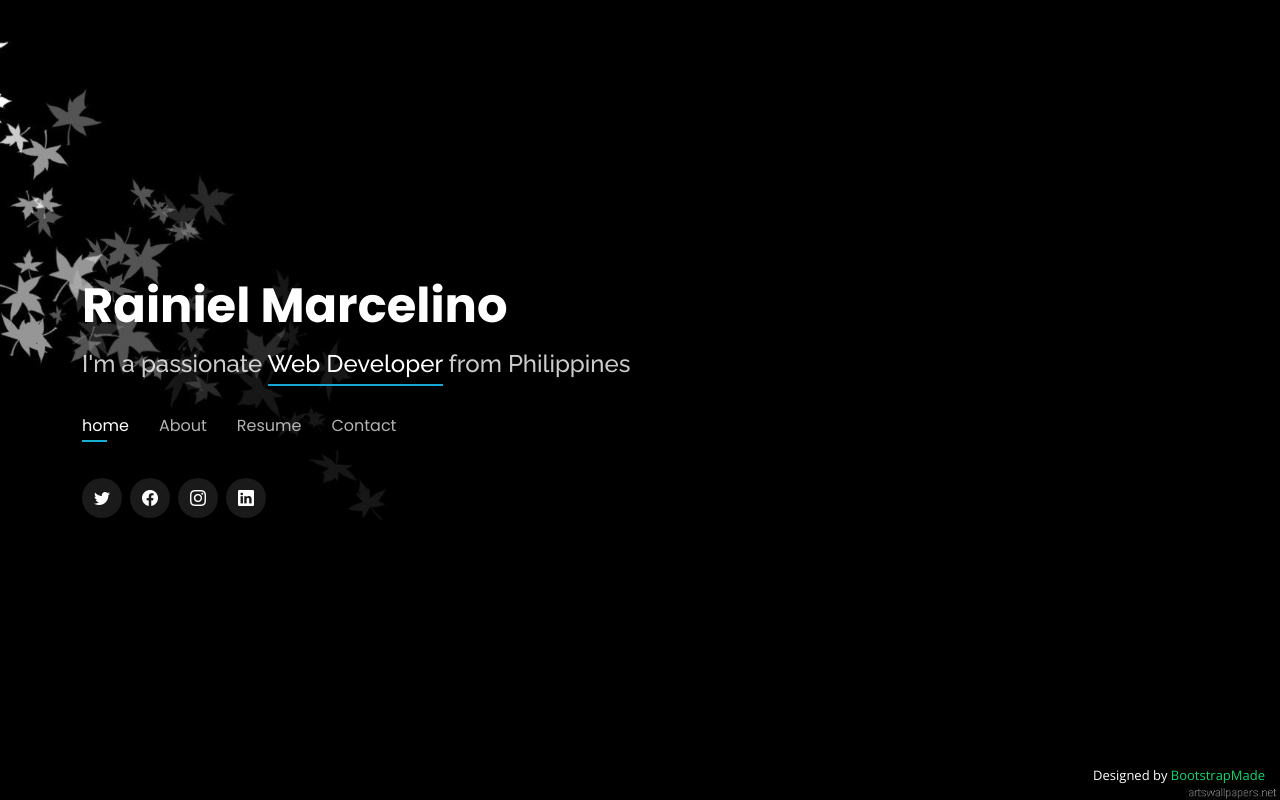
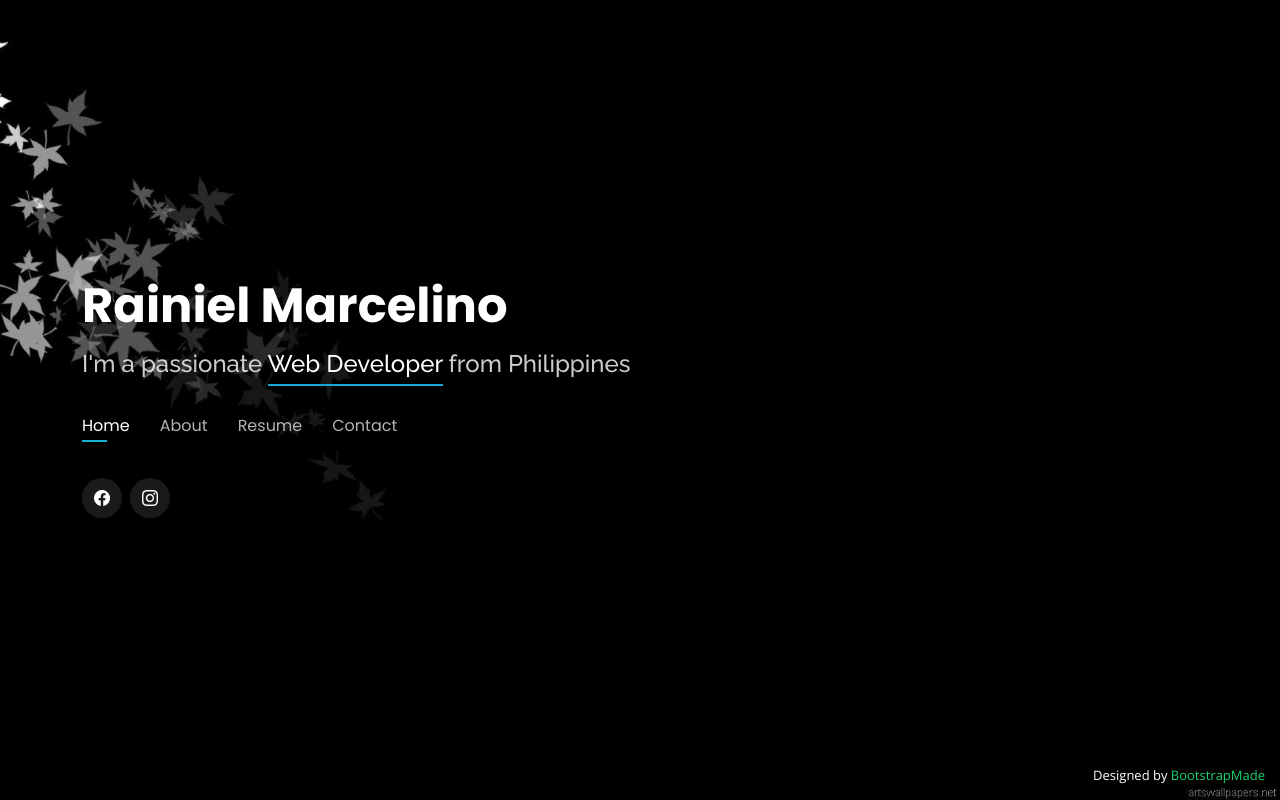
Before and after one commit to Rainiel-Marcelino/Rainiel-Marcelino.github.io, a plain HTML site: page index.html in a window 1280 px wide. Drawn offline with nearby package versions, Linux system fonts and the light colour scheme.

Commit message:
fixing something

```diff
--- a/index.html
+++ b/index.html
@@ -48,7 +48,7 @@
 
       <nav id="navbar" class="navbar">
         <ul>
-          <li><a class="nav-link active" href="#header">home</a></li>
+          <li><a class="nav-link active" href="#header">Home</a></li>
           <li><a class="nav-link" href="#about">About</a></li>
           <li><a class="nav-link" href="#resume">Resume</a></li>
           <li><a class="nav-link" href="#contact">Contact</a></li>
@@ -57,10 +57,10 @@
       </nav><!-- .navbar -->
 
       <div class="social-links">
-        <a href="#" class="twitter"><i class="bi bi-twitter"></i></a>
+
         <a href="#" class="facebook"><i class="bi bi-facebook"></i></a>
         <a href="#" class="instagram"><i class="bi bi-instagram"></i></a>
-        <a href="#" class="linkedin"><i class="bi bi-linkedin"></i></a>
+
       </div>
 
     </div>
```
